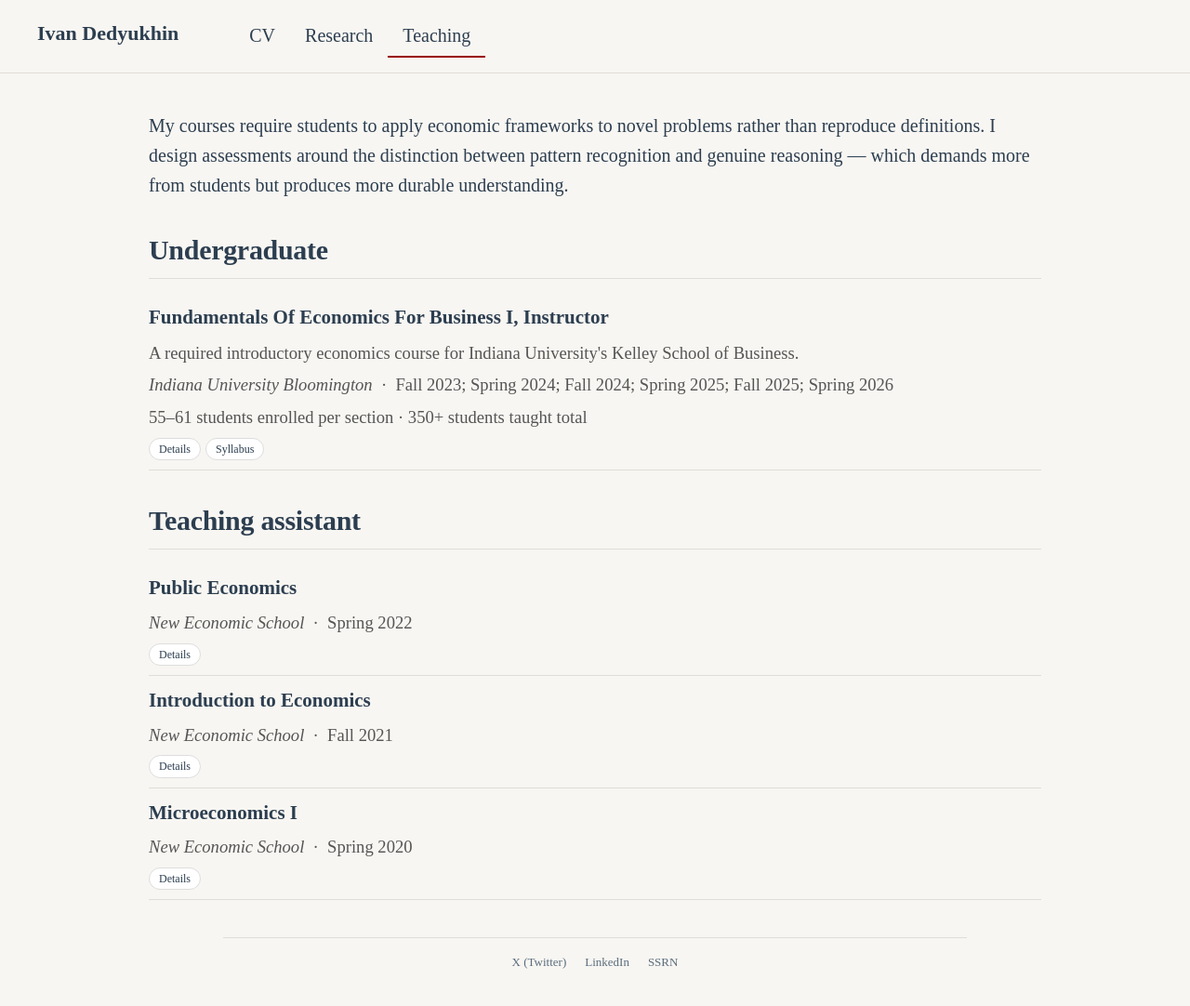
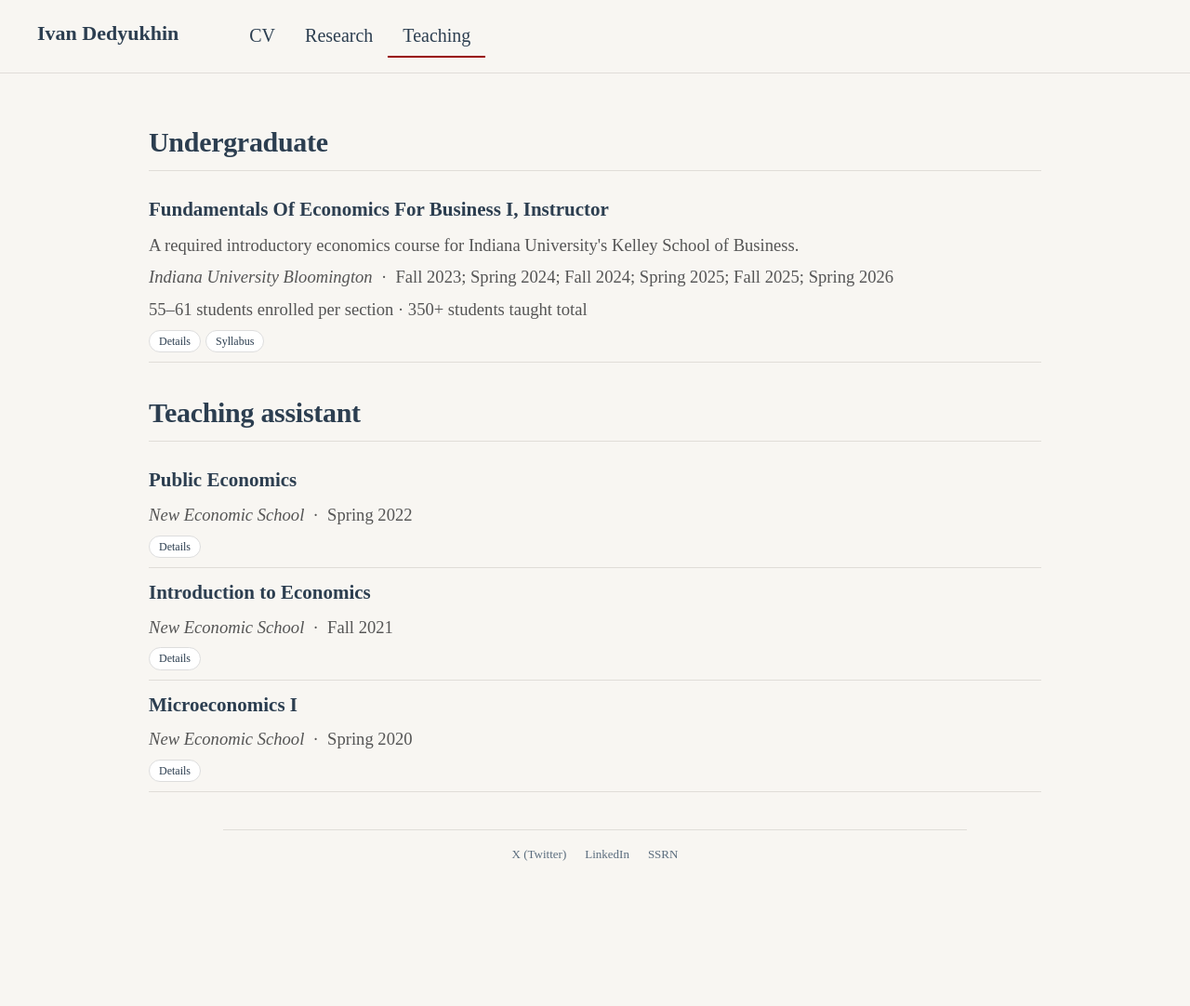
Before and after one commit to Dedyukhin/dedyukhin.github.io, a Jekyll site: the page built from Teaching.md, in a window 1280 px wide. Shown: the whole page at 93% size. Built offline with Jekyll 4.4.1, drawn with Linux system fonts in a browser that asks for light colours; some web fonts are replaced; after the commit the page ends 966 px from its top, so only the background shows below that.

Commit message:
Update Teaching.md

```diff
--- a/Teaching.md
+++ b/Teaching.md
@@ -4,7 +4,7 @@ title: Teaching - Ivan Dedyukhin
 permalink: /teaching/
 ---
 
-<p style="margin-bottom: 1.5em;">My courses require students to apply economic frameworks to novel problems rather than reproduce definitions. I design assessments around the distinction between pattern recognition and genuine reasoning — which demands more from students but produces more durable understanding.</p>
+<!-- <p style="margin-bottom: 1.5em;">My courses require students to apply economic frameworks to novel problems rather than reproduce definitions. I design assessments around the distinction between pattern recognition and genuine reasoning — which demands more from students but produces more durable understanding.</p> -->
 
 <h2>Undergraduate</h2>
 
```
